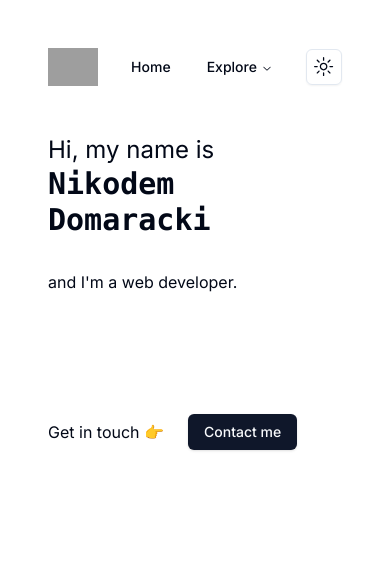
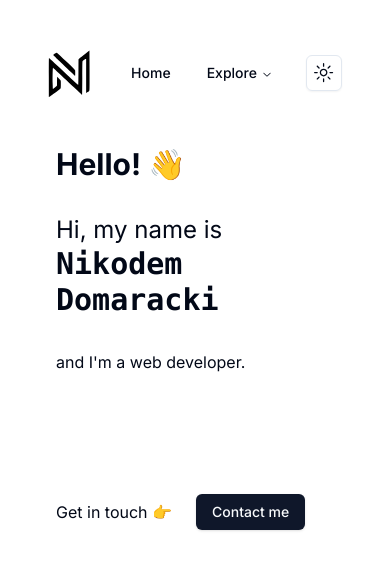
Before and after one commit to Nikkoro/portfolio, a Next.js app: page / in a window 390 px wide. Shown: the top 570 px of the page. Built offline with nearby package versions, Linux system fonts and the light colour scheme; grey boxes are pictures that could not be loaded.

Commit message:
feat: :lipstick: Moved welcome to body

```diff
--- a/src/app/page.tsx
+++ b/src/app/page.tsx
@@ -3,8 +3,11 @@ import { Button } from "@/components/ui/button";
 
 export default function Home() {
   return (
-    <main className=" p-12 pt-0 lg:p-24 lg:pt-0">
+    <main className=" p-14 pt-0 lg:p-24 lg:pt-0">
       <section className="flex flex-col gap-8 py-24 pt-0 sm:justify-items-start ">
+        <p className="text-3xl font-bold lg:text-5xl ">
+          Hello! <span className="inline-block hover:animate-wave ">👋</span>
+        </p>
         <h1 className="text-2xl lg:text-3xl">
           Hi, my name is{" "}
           <code className="font-mono text-3xl font-bold lg:text-4xl">
```
Also changed, not shown: public/logo-f.svg (added).
